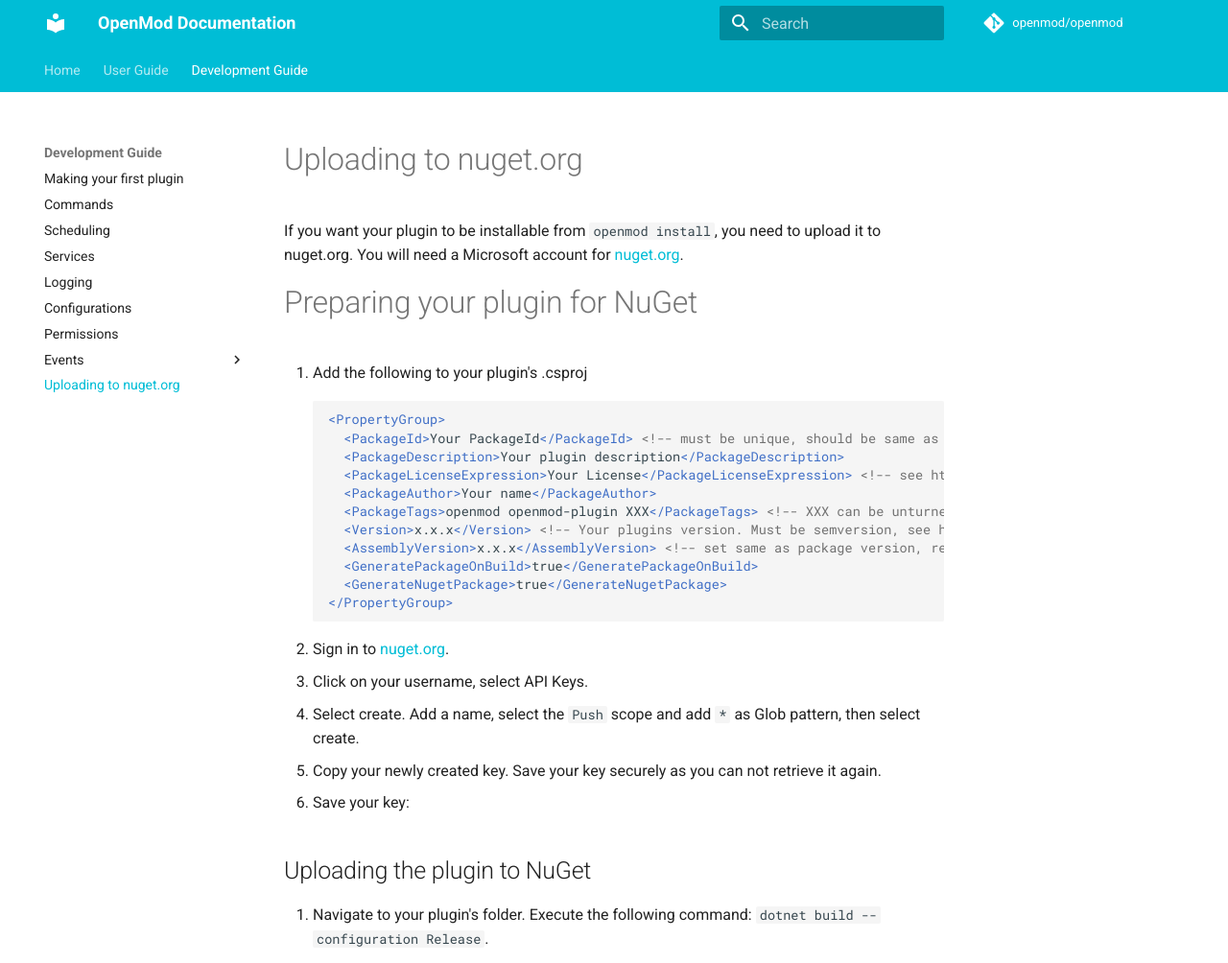
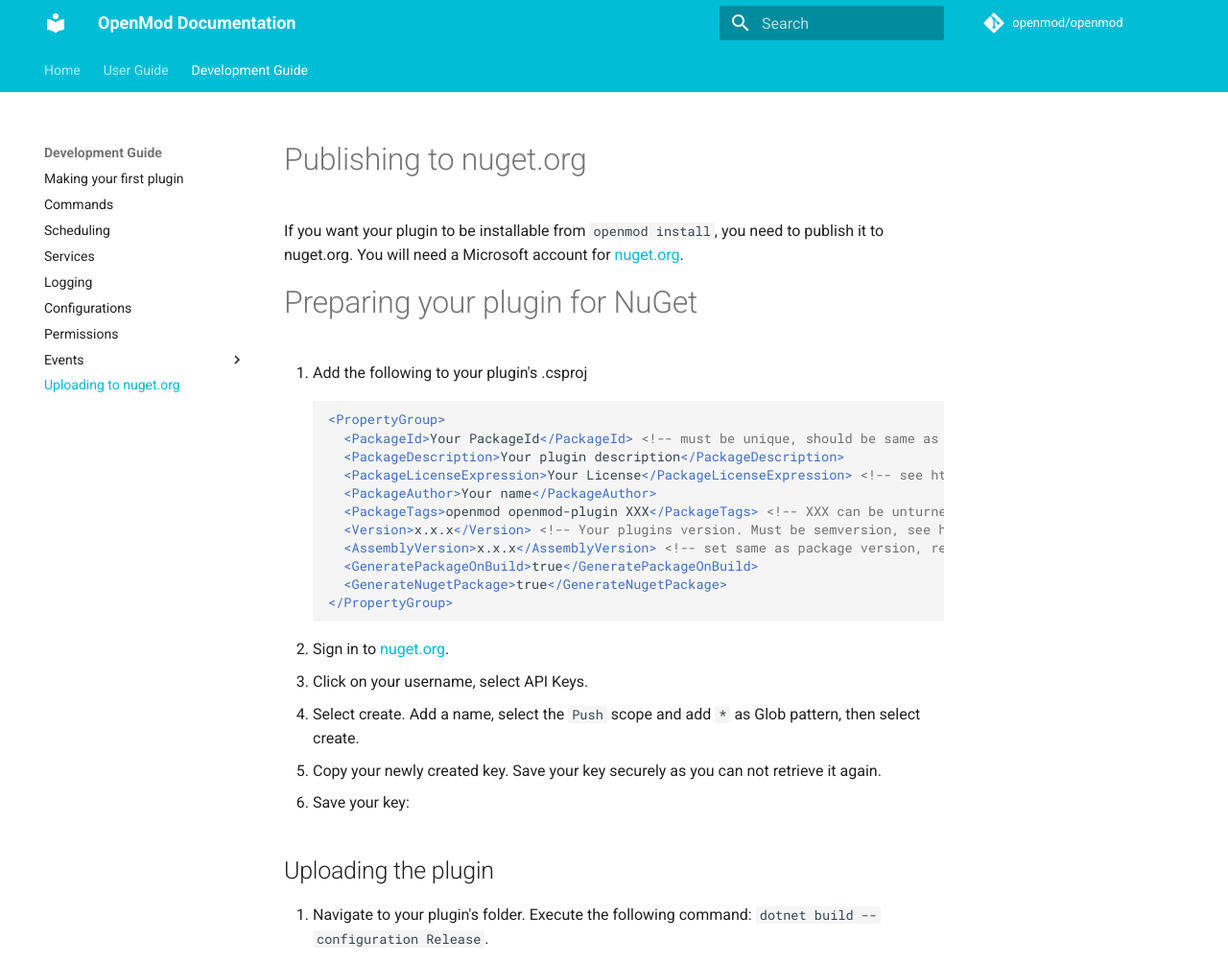
Before and after one commit to openmod/openmod-docs, an MkDocs documentation site: the page built from content/development-guide/publishing-to-nuget.md, in a window 1280 px wide and 1357 px high. Shown: the top 1004 px of the window at 96% size. Built offline with MkDocs 1.6.1 and Material for MkDocs 9.7.7, drawn with Linux system fonts in a browser that asks for light colours; comment, search, counter and statistics services are not loaded; old or Windows-style settings are respelled for this version of MkDocs.

Commit message:
Rename uploading to publishing

```diff
--- a/content/development-guide/uploading-to-nuget.md
+++ b/content/development-guide/publishing-to-nuget.md
@@ -1,5 +1,5 @@
-# Uploading to nuget.org
-If you want your plugin to be installable from `openmod install`, you need to upload it to nuget.org.
+# Publishing to nuget.org
+If you want your plugin to be installable from `openmod install`, you need to publish it to nuget.org.
 You will need a Microsoft account for [nuget.org](https://www.nuget.org/).
 
 # Preparing your plugin for NuGet
@@ -23,7 +23,7 @@ You will need a Microsoft account for [nuget.org](https://www.nuget.org/).
 5. Copy your newly created key. Save your key securely as you can not retrieve it again.
 6. Save your key:
 
-## Uploading the plugin to NuGet
+## Uploading the plugin
 1. Navigate to your plugin's folder. Execute the following command: `dotnet build --configuration Release`.
 2. Go to `bin/Release/` and push to NuGet: `dotnet push <yourpackageid.x.x.x.nupkg> -n -k <your nuget.org key> -s https://api.nuget.org/v3/index.json`
 
--- a/mkdocs.yml
+++ b/mkdocs.yml
@@ -32,7 +32,7 @@ pages:
             - OpenMod Events: development-guide/events/events.md
             - Built-in Events: development-guide/events/builtin-events.md
             - Game Events: development-guide/events/game-events.md
-        - Uploading to nuget.org: development-guide/uploading-to-nuget.md
+        - Uploading to nuget.org: development-guide/publishing-to-nuget.md
 plugins:
   - search
   - autoreflinks
```
